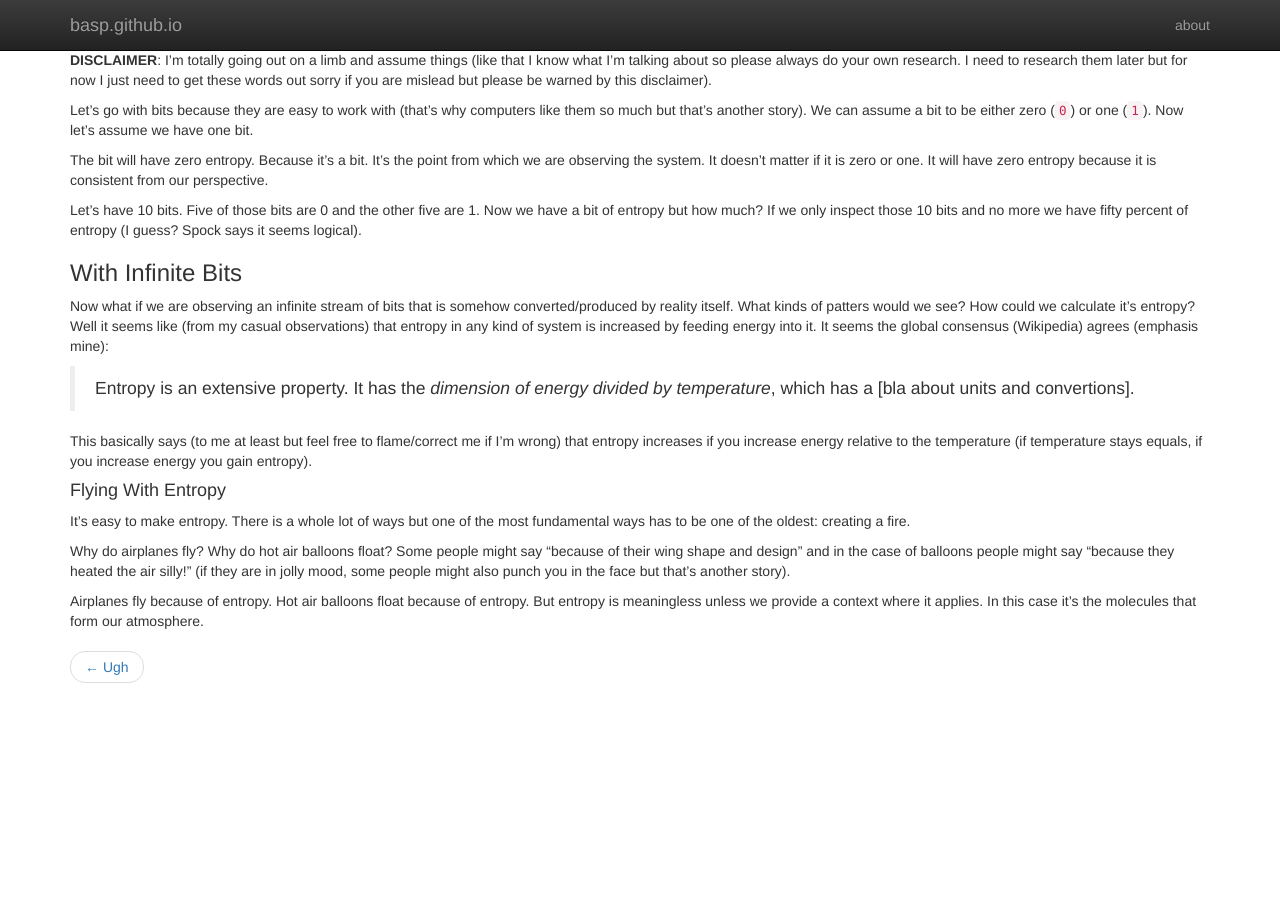
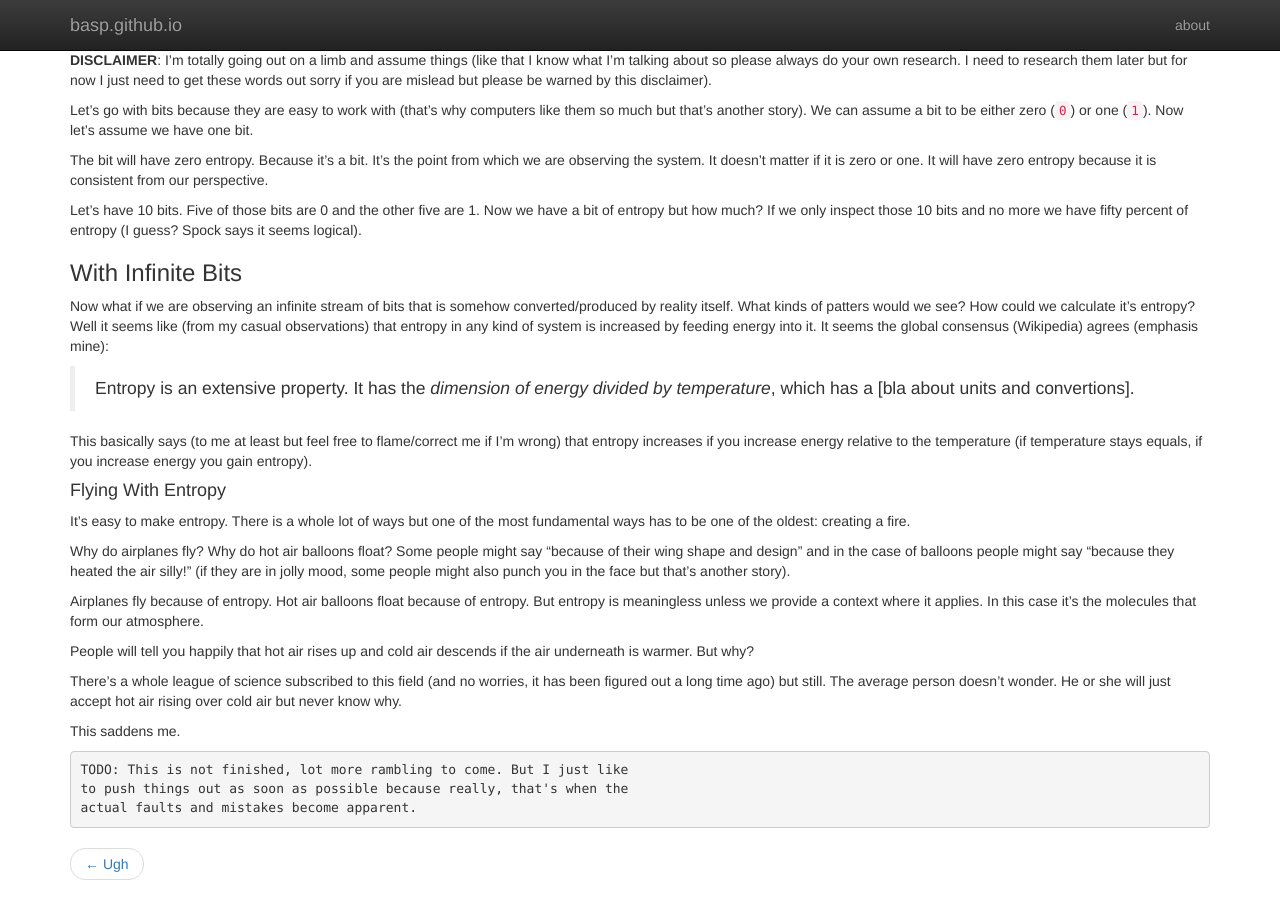
Before and after one commit to basp/basp.github.io, a Jekyll site: the page built from _posts/2015-01-16-life-and-complexity.md, in a window 1280 px wide and 900 px high, scrolled down 795 px. Built offline with Jekyll 4.4.1, drawn with Linux system fonts in a browser that asks for light colours; nearby versions of some CDN libraries; Markdown is read by kramdown in place of the engine named in the settings; before the commit the page ends 1498 px from its top, so only the background shows below that.

Commit message:
Corrections, teaser

```diff
--- a/_posts/2015-01-16-life-and-complexity.md
+++ b/_posts/2015-01-16-life-and-complexity.md
@@ -46,3 +46,14 @@ It's easy to make entropy. There is a whole lot of ways but one of the most fund
 Why do airplanes fly? Why do hot air balloons float? Some people might say "because of their wing shape and design" and in the case of balloons people might say "because they heated the air silly!" (if they are in jolly mood, some people might also punch you in the face but that's another story).
 
 Airplanes fly because of entropy. Hot air balloons float because of entropy. But entropy is meaningless unless we provide a context where it applies. In this case it's the molecules that form our atmosphere.
+
+People will tell you happily that hot air rises up and cold air descends if the air underneath is warmer. But why?
+
+There's a whole league of science subscribed to this field (and no worries, it has been figured out a long time ago) but still. The average person doesn't wonder. He or she will just accept hot air rising over cold air but never know why.
+
+This saddens me.
+
+
+	TODO: This is not finished, lot more rambling to come. But I just like
+	to push things out as soon as possible because really, that's when the
+	actual faults and mistakes become apparent.
```
